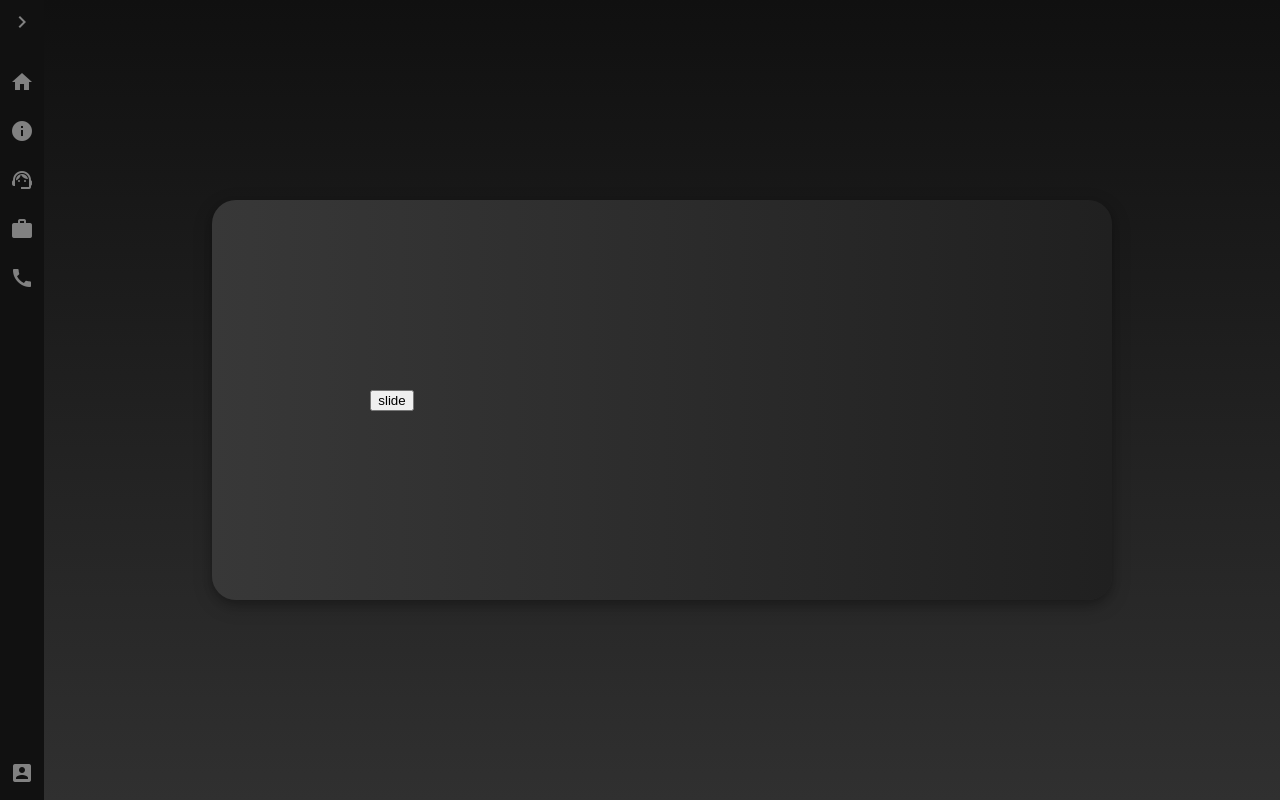
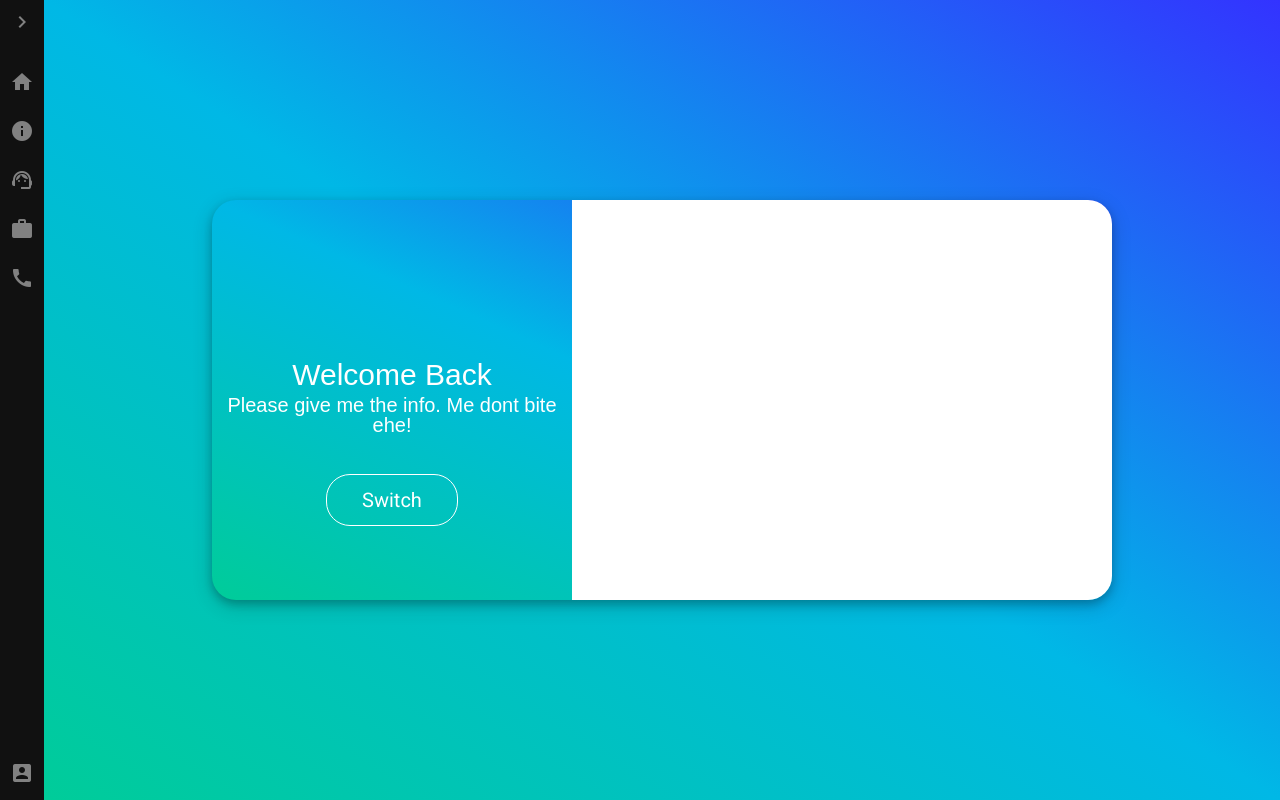
Before and after one commit to quocanhdk51/github-11ikuz, an Angular app: page /signin in a window 1280 px wide. Built offline with nearby package versions, Linux system fonts and the light colour scheme.

Commit message:
Signin Signup animation version 1

```diff
--- a/src/app/sign-in/sign-in.component.css
+++ b/src/app/sign-in/sign-in.component.css
@@ -128,19 +128,75 @@ input[type="submit"] {
   display: flex;
   justify-content: center;
   align-items: center;
-  background-image: linear-gradient(#101010, #303030);
+  background-image: linear-gradient(to bottom left, #3333ff, #00b8e6, #00cc99);
 }
 
+/*Background Container*/
+.background-container {
+  height: 50%;
+  width: 900px;
+  background-color: black;
+  margin: 12px;
+  background-image: linear-gradient(to bottom left, #3333ff, #00b8e6, #00cc99);
+  box-shadow: 0 4px 8px 0 rgba(0, 0, 0, 0.2), 0 6px 20px 0 rgba(0, 0, 0, 0.19);
+  overflow: hidden;
+  border-radius: 24px;
+  display: flex;
+}
+
+.background-container .background-part-1 {
+  width: 40%;
+  display: flex;
+  justify-content: center;
+  align-items: flex-start;
+}
+
+.background-container .background-part-2 {
+  width: 20%;
+}
+
+.background-container .background-part-3 {
+  width: 40%;
+  display: flex;
+  justify-content: center;
+  align-items: flex-start;
+}
+
+.background-header {
+  color: white;
+  height: 100%;
+  display: flex;
+  justify-content: center;
+  align-items: center;
+  flex-direction: column;
+}
+
+.background-header .background-header-title {
+  font-family: Arial, Helvetica, sans-serif;
+  font-size: 30px;
+  padding: 5px;
+  text-align: center;
+}
+
+.background-header .background-header-desc {
+  font-family: Arial, Helvetica, sans-serif;
+  font-size: 20px;
+  padding: 5px;
+  text-align: center;
+}
+
+/*Slider Container*/
 .slide-container {
+  z-index: 1;
   height: 50%;
   width: 900px;
   display: flex;
   border-radius: 24px;
-  box-shadow: 0 4px 8px 0 rgba(0, 0, 0, 0.2), 0 6px 20px 0 rgba(0, 0, 0, 0.19);
   justify-content: center;
   align-items: center;
-  background-image: linear-gradient(to left, #202020, #383838);
   margin: 12px;
+  overflow: hidden;
+  position: absolute;
 }
 
 .slider {
@@ -154,7 +210,30 @@ input[type="submit"] {
   transition: 1s;
   display: flex;
   justify-content: center;
+  align-items: flex-end;
+}
+
+.slider .slider-body {
+  height: 50%;
+  display: flex;
+  justify-content: center;
   align-items: center;
+}
+
+.slider .slider-body .slider-btn {
+  color: white;
+  font-size: 20px;
+  border: 1px solid white;
+  padding: 15px;
+  border-radius: 24px;
+  width: 100px;
+  text-align: center;
+}
+
+.slider .slider-body .slider-btn:hover {
+  background-color: white;
+  color: black;
+  cursor: pointer;
 }
 
 .main1 {
@@ -162,6 +241,15 @@ input[type="submit"] {
   height: 100%;
   -webkit-transition: 1s;
   transition: 1s;
+  background-color: white;
+}
+
+.main-1-half {
+  width: 25%;
+}
+
+.main-1-full {
+  width: 60%;
 }
 
 .main2 {
@@ -169,4 +257,13 @@ input[type="submit"] {
   height: 100%;
   -webkit-transition: 1s;
   transition: 1s;
+  background-color: white;
 }
+
+.main-2-half {
+  width: 25%;
+}
+
+.main-2-full {
+  width: 0;
+}
--- a/src/app/sign-in/sign-in.component.html
+++ b/src/app/sign-in/sign-in.component.html
@@ -45,11 +45,31 @@
   </div>
 </div> -->
 <div class="container">
+  <div class="background-container">
+    <div class="background-part-1">
+      <div class="background-header">
+        <div class="background-header-title">Welcome Back</div>
+        <div class="background-header-desc">Please give me the info. Me dont bite ehe!</div>
+      </div>
+    </div>
+    <div class="background-part-2"></div>
+    <div class="background-part-3">
+      <div class="background-header">
+        <div class="background-header-title">Hi, Friend!</div>
+        <div class="background-header-desc">Join us and enjoy
+          the crazies!!</div>
+      </div>
+    </div>
+  </div>
   <div class="slide-container">
-    <div class="main1" [ngStyle]="{'width' : isSlide ? '60%' : '0'}"></div>
-    <div class="slider">
-      <button (click)="isSlide = !isSlide">slide</button>
+    <div [ngClass]="{'main1': true, 'main-1-half': isHalfSlide, 'main-1-full': isSlide}">
     </div>
-    <div class="main2" [ngStyle]="{'width' : isSlide ? '0' : '60%'}"></div>
+    <div class="slider" [ngStyle]="{'width': (isHalfSlide) ? '50%' : '40%'}">
+      <div class="slider-body">
+        <div class="slider-btn" (click)="toggleSwitch()"> Switch</div>
+      </div>
+    </div>
+    <div [ngClass]="{'main2': true, 'main-2-half': isHalfSlide, 'main-2-full': isSlide}">
+    </div>
   </div>
 </div>
--- a/src/app/sign-in/sign-in.component.ts
+++ b/src/app/sign-in/sign-in.component.ts
@@ -7,6 +7,17 @@ import { Component, OnInit } from "@angular/core";
 })
 export class SignInComponent implements OnInit {
   isSlide: boolean = false;
+  isHalfSlide: boolean = false;
+
+  toggleSwitch(): void {
+    if (this.isSlide) {
+      this.isSlide = false;
+      setTimeout(() => (this.isHalfSlide = false), 500);
+    } else {
+      this.isHalfSlide = true;
+      setTimeout(() => (this.isSlide = true), 500);
+    }
+  }
 
   constructor() {}
 
--- a/src/custom-theme.scss
+++ b/src/custom-theme.scss
@@ -1,7 +1,6 @@
-
 // Custom Theming for Angular Material
 // For more information: https://material.angular.io/guide/theming
-@import '~@angular/material/theming';
+@import "~@angular/material/theming";
 // Plus imports for other components in your app.
 
 // Include the common styles for Angular Material. We include this here so that you only
@@ -20,17 +19,24 @@ $my-app-warn: mat-palette($mat-red);
 
 // Create the theme object. A theme consists of configurations for individual
 // theming systems such as "color" or "typography".
-$my-app-theme: mat-light-theme((
-  color: (
-    primary: $my-app-primary,
-    accent: $my-app-accent,
-    warn: $my-app-warn,
+$my-app-theme: mat-light-theme(
+  (
+    color: (
+      primary: $my-app-primary,
+      accent: $my-app-accent,
+      warn: $my-app-warn
+    )
   )
-));
+);
 
 // Include theme styles for core and each component used in your app.
 // Alternatively, you can import and @include the theme mixins for each component
 // that you are using.
 @include angular-material-theme($my-app-theme);
 
-@font-face
+@font-face {
+  font-family: "Acnme";
+  src: url("/fonts/Acme-Regular.ttf") format("truetype");
+  font-weight: 400;
+  font-style: normal;
+}
```
Also changed, not shown: src/Acme-Regular.ttf (deleted), src/assets/fonts/Acme-Regular.ttf (added).
